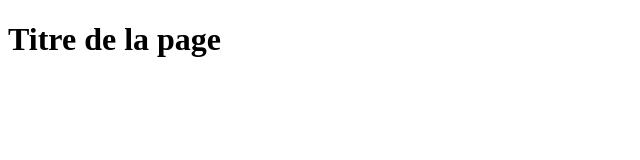
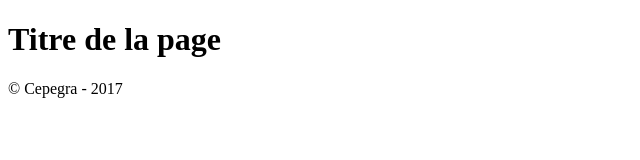
Before and after one commit to GuiW/methodo_ingrwf05, a plain HTML site: page index.html in a window 1280 px wide. Shown: the whole page, without its empty margins (0-640 px from the left). Drawn offline with Linux system fonts and the light colour scheme.

Commit message:
Ajout p dans index

```diff
--- a/index.html
+++ b/index.html
@@ -12,7 +12,9 @@
             <h1>Titre de la page</h1>
         </header>
         <section></section>
-        <footer></footer>
+        <footer>
+            <p>&copy; Cepegra - 2017</p>
+        </footer>
     </main>
 </body>
 </html>
```
